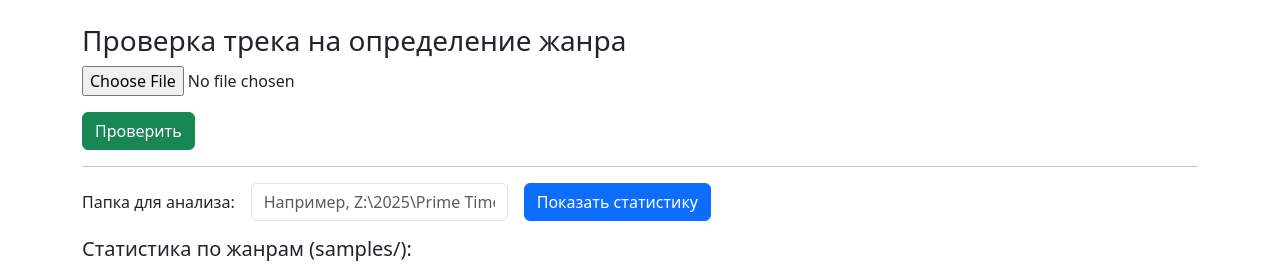
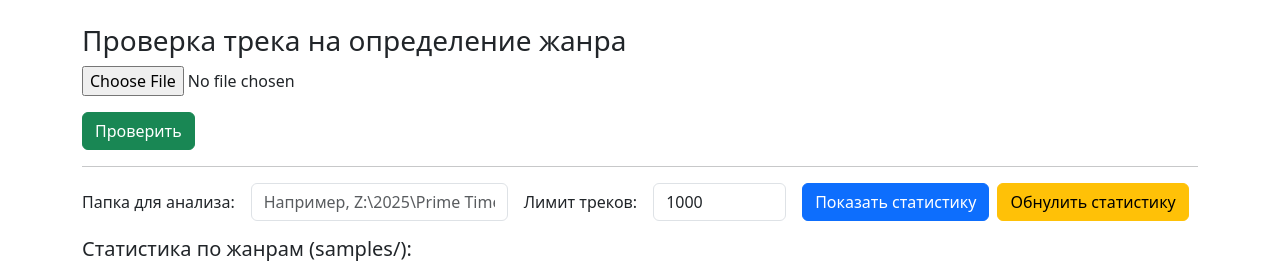
Before and after one commit to arbrspb/WebMusicPlayer, a Flask app: page /librosa-test in a window 1280 px wide. Shown: the top 269 px of the page. Run offline with Flask 2, Linux system fonts and the light colour scheme; some libraries are stand-ins or nearby versions.

Commit message:
Отладка

```diff
--- a/app/librosa_settings.py
+++ b/app/librosa_settings.py
@@ -79,14 +79,14 @@ def save_librosa_settings(settings):
     with open(LIBROSA_CONFIG_FILE, "w", encoding="utf-8") as f:
         json.dump(settings, f, indent=4, ensure_ascii=False)
 
-def get_cached_genre_stats(folder, settings, logger):# Кжш для треков
+def get_cached_genre_stats(folder, settings, logger, max_files=None):# Кжш для треков
     folder = os.path.abspath(folder)
     key = (folder, json.dumps(settings, sort_keys=True))
     if key in genre_stats_cache:
         return genre_stats_cache[key]
     # Анализируем и сохраняем!
     stats = get_genre_stats_and_tracks_by_model(
-        folder, librosa_settings=settings, max_files=MAX_FILES_LIBROSA, logger=logger
+        folder, librosa_settings=settings, max_files=max_files or MAX_FILES_LIBROSA, logger=logger
     )
     genre_stats_cache[key] = stats
     return stats
@@ -181,8 +181,9 @@ def librosa_test():
     if folder_path:
         current_folder = folder_path
         if os.path.isdir(folder_path):
+            limit = int(request.form.get("limit", 0))
             user_genre_stats, user_total_files, genre_tracks = get_cached_genre_stats(
-                folder_path, settings=settings, logger=logger
+                folder_path, settings=settings, logger=logger, max_files=limit
             )
         else:
             user_genre_stats = {}
--- a/static/js/librosa_stats.js
+++ b/static/js/librosa_stats.js
@@ -47,4 +47,24 @@ document.addEventListener('DOMContentLoaded', function() {
                 });
         });
     });
+
+    // === КНОПКА СБРОСА КЭША ===
+    const clearBtn = document.getElementById('clearCacheBtn');
+    if (clearBtn) {
+        clearBtn.addEventListener('click', function() {
+            fetch('/librosa-clear-cache', {
+                method: 'POST',
+                headers: {'Content-Type': 'application/json'}
+            })
+            .then(resp => resp.json())
+            .then(data => {
+                document.getElementById('clearCacheMsg').innerText = "Кэш очищен!";
+                setTimeout(() => {
+                    document.getElementById('clearCacheMsg').innerText = '';
+                }, 2000);
+                // Можно добавить автоматическое обновление статистики, если нужно
+                // location.reload();
+            });
+        });
+    }
 });
--- a/templates/librosa/librosa_test.html
+++ b/templates/librosa/librosa_test.html
@@ -31,10 +31,22 @@
         <input type="text" id="folder_path" name="folder_path" class="form-control" placeholder="Например, Z:\2025\Prime Time DJ\06-03-25">
     </div>
     <div class="col-auto">
+        <label for="limit" class="col-form-label">Лимит треков:</label>
+    </div>
+    <div class="col-auto">
+        <input type="number" id="limit" name="limit" class="form-control" min="1" max="10000"
+        value="1000"
+        title="Лимит действует только для текущего анализа. После обновления страницы или нового запроса лимит сбросится.">
+    </div>
+    <div class="col-auto d-flex align-items-center">
         <button type="submit" class="btn btn-primary">Показать статистику</button>
+        <button id="clearCacheBtn" class="btn btn-warning ms-2" type="button">
+            Обнулить статистику
+        </button>
+        <span id="clearCacheMsg" class="ms-2 text-success"></span>
     </div>
 </form>
-    <div id="progressBar" style="display:none;">
+<div id="progressBar" style="display:none;">
     <div class="progress">
         <div class="progress-bar progress-bar-striped progress-bar-animated" style="width: 100%"></div>
     </div>
```
